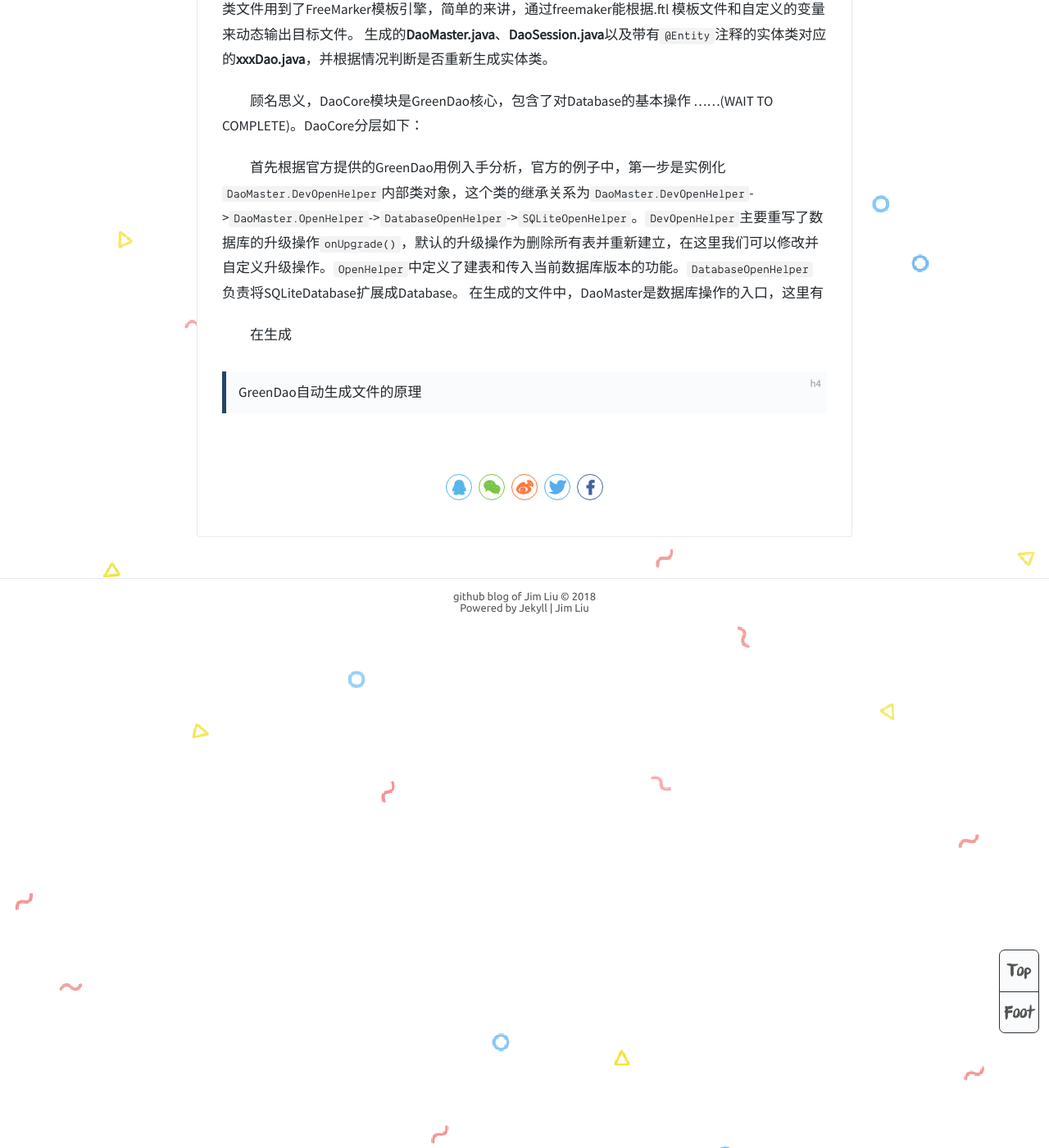
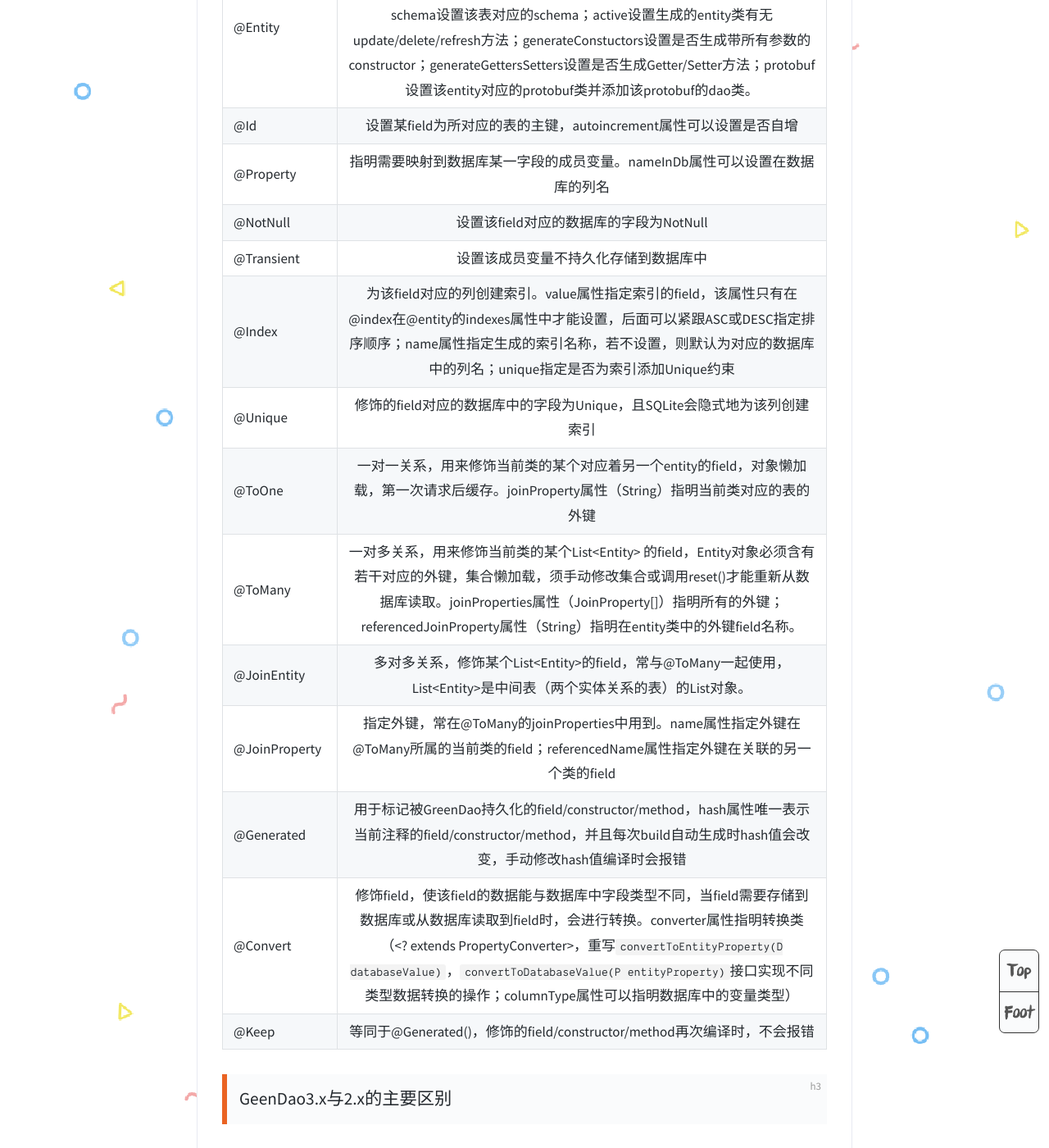
Before and after one commit to 1160899400/JimLiu.github.io, a Jekyll site: the page built from _posts/2018-11-05-GreenDao-学习.md, in a window 1280 px wide and 1400 px high, scrolled down 4003 px. Shown: the whole window at 82% size. Built offline with Jekyll 4.4.1, drawn with Linux system fonts in a browser that asks for light colours; some of the changed text lies outside the part shown.

Commit message:
Update _posts/2018-11-05-GreenDao-学习.md

````diff
--- a/_posts/2018-11-05-GreenDao-学习.md
+++ b/_posts/2018-11-05-GreenDao-学习.md
@@ -8,14 +8,65 @@ tags:
 - ORM Database
 ---
 
-## GreenDao
----
-
 ### GreenDao简介
 &emsp;&emsp;GreenDao主要是为了简化android客户端对SQLite数据库一系列操作，而对数据库的相关操作封装的一个ORM框架，底层是基于对SQLite的封装，对比其它框架，GreenDao拥有非常好的读写性能和缓存策略。
 
-### GreenDao简单使用
-&emsp;&emsp;使用GreenDao创建数据库Schema、建表，并进行简单的增删改查的步骤依次如下**（3.x为例）**：
+#### GreenDao环境配置 （Android Studio）
+&emsp;&emsp;给项目添加依赖，主要是GreenDao项目和GreenDao自动生成代码的插件的依赖。配置如下：
+
+project下的build.gradle配置：
+
+```groovy
+/**
+ * add greendao plugin dependency to generate code automatically
+ */
+buildscript{
+	repositories{
+        ...
+	}
+	dependencies{
+		...
+        classpath 'org.greenrobot:greendao-gradle-plugin:3.2.2'
+	}
+}
+```
+
+app下的build.gradle配置：
+```groovy
+//apply 自动生成代码的 plugin
+apply plugin: 'org.greenrobot.greendao'
+...
+
+android{
+	//添加greendao配置
+    greendao {
+        //数据库版本号
+        schemaVersion 1
+        //数据库dao所在包
+        daoPackage 'com.liu.dao'
+        //生成的数据库文件的目录
+        targetGenDir 'src/main/java'
+        //自动生成单元测试
+//        generateTests true
+		//生成的单元测试目录
+////    targetGenDirTests
+    }
+}
+
+//添加greendao库的依赖
+dependencies{
+    ...
+    implementation 'org.greenrobot:greendao:3.2.2'
+}
+
+```
+
+然后Sync -> Build，Build后会生成DaoMaster，DaoSession，各个EntityDao。
+
+
+#### GreenDao简单使用 （Android Studio）
+&emsp;&emsp;使用GreenDao创建数据库Schema、建表，并进行简单的增删改查的步骤依次如下：
+
 &emsp;&emsp;首先创建一个entity实体：
 ```Java
 @Entity
@@ -82,19 +133,30 @@ public class Student {
 
 &emsp;&emsp;可以看到生成的Entity会有一个默认的无参的Constructor和将所有不会被序列化的成员作为参数的Constructor。生成的每个Constructor都有一个@Generated(hash = xxxxxx)的注解，这里还不太清楚该注解的明确用处，推测是GreenDao用来进行缓存处理的。
 
+&emsp;&emsp;然后就可以通过Session对象获取相应的EntityDao进行增删改查，示例如下：
+
+```Java
+
+```
+
 对于GreenDao中所有的注解及其作用，整理如下表：
 
 | GreenDao Annotation |                            Usage                             |
 | :------------------ | :----------------------------------------------------------: |
-| @Entity             | 为当前实体类在数据库建表。nameInDb属性可以设置在数据库中的表名；indexes属性可以设置索引（多列）；createInDb设置是否在数据库中建表；schema设置该表对应的schema；active设置生成的dao类有无update/delete/refresh方法；generateConstuctors设置是否生成带所有参数的constructor；generateGettersSetters设置是否生成Getter/Setter方法；protobuf设置该entity对应的protobuf类并添加该protobuf的dao类。 |
-| @Id                 | 设置某成员变量为所对应的表的主键，autoincrement属性可以设置是否自增 |
+| @Entity             | 为当前实体类在数据库建表。nameInDb属性可以设置在数据库中的表名；indexes属性可以设置索引（多列）；createInDb设置是否在数据库中建表；schema设置该表对应的schema；active设置生成的entity类有无update/delete/refresh方法；generateConstuctors设置是否生成带所有参数的constructor；generateGettersSetters设置是否生成Getter/Setter方法；protobuf设置该entity对应的protobuf类并添加该protobuf的dao类。 |
+| @Id                 | 设置某field为所对应的表的主键，autoincrement属性可以设置是否自增 |
 | @Property           | 指明需要映射到数据库某一字段的成员变量。nameInDb属性可以设置在数据库的列名 |
-| @NotNull            |          设置该成员变量对应的数据库的字段为NotNull           |
+| @NotNull            |            设置该field对应的数据库的字段为NotNull            |
 | @Transient          |             设置该成员变量不持久化存储到数据库中             |
-| @Index              |           为该成员变量对应的列创建索引。value属性            |
-| @Unique             | 设置成员变量对应的数据库中的字段为Unique，且SQLite会隐式地为该列创建索引 |
-| @ToOne              |                                                              |
-|                     |                                                              |
+| @Index              | 为该field对应的列创建索引。value属性指定索引的field，该属性只有在@index在@entity的indexes属性中才能设置，后面可以紧跟ASC或DESC指定排序顺序；name属性指定生成的索引名称，若不设置，则默认为对应的数据库中的列名；unique指定是否为索引添加Unique约束 |
+| @Unique             | 修饰的field对应的数据库中的字段为Unique，且SQLite会隐式地为该列创建索引 |
+| @ToOne              | 一对一关系，用来修饰当前类的某个对应着另一个entity的field，对象懒加载，第一次请求后缓存。joinProperty属性（String）指明当前类对应的表的外键 |
+| @ToMany             | 一对多关系，用来修饰当前类的某个List\<Entity\> 的field，Entity对象必须含有若干对应的外键，集合懒加载，须手动修改集合或调用reset()才能重新从数据库读取。joinProperties属性（JoinProperty[]）指明所有的外键；referencedJoinProperty属性（String）指明在entity类中的外键field名称。 |
+| @JoinEntity         | 多对多关系，修饰某个List\<Entity\>的field，常与@ToMany一起使用，List\<Entity\>是中间表（两个实体关系的表）的List对象。 |
+| @JoinProperty       | 指定外键，常在@ToMany的joinProperties中用到。name属性指定外键在@ToMany所属的当前类的field；referencedName属性指定外键在关联的另一个类的field |
+| @Generated          | 用于标记被GreenDao持久化的field/constructor/method，hash属性唯一表示当前注释的field/constructor/method，并且每次build自动生成时hash值会改变，手动修改hash值编译时会报错 |
+| @Convert            | 修饰field，使该field的数据能与数据库中字段类型不同，当field需要存储到数据库或从数据库读取到field时，会进行转换。converter属性指明转换类（\<? extends PropertyConverter\>，重写`convertToEntityProperty(D databaseValue)`，`convertToDatabaseValue(P entityProperty)`接口实现不同类型数据转换的操作；columnType属性可以指明数据库中的变量类型） |
+| @Keep               | 等同于@Generated()，修饰的field/constructor/method再次编译时，不会报错 |
 
 
 
@@ -104,11 +166,9 @@ public class Student {
 
 &emsp;&emsp;GreenDao3.x中，还要在gradle中添加下面的dependency，这样在Sync Project时会下载一个gradle插件，用于生成类文件，添加的依赖如下。
 
-```basic
-classpath 'org.greenrobot:greendao-gradle-plugin:3.2.2'
-```
 
-&emsp;&emsp;这个插件是通过扫描所有的带有`@Entity`注释的实体类，并读取gradle中的配置信息，调用DaoGenerator模块生成，后面会对其源码分析。
+
+&emsp;&emsp;这个插件会扫描所有的带有`@Entity`注释的实体类，并读取gradle中的配置信息（主要是生成代码的输出位置），调用DaoGenerator模块生成，后面会对DaoGenerator源码分析。
 
 
 
````
